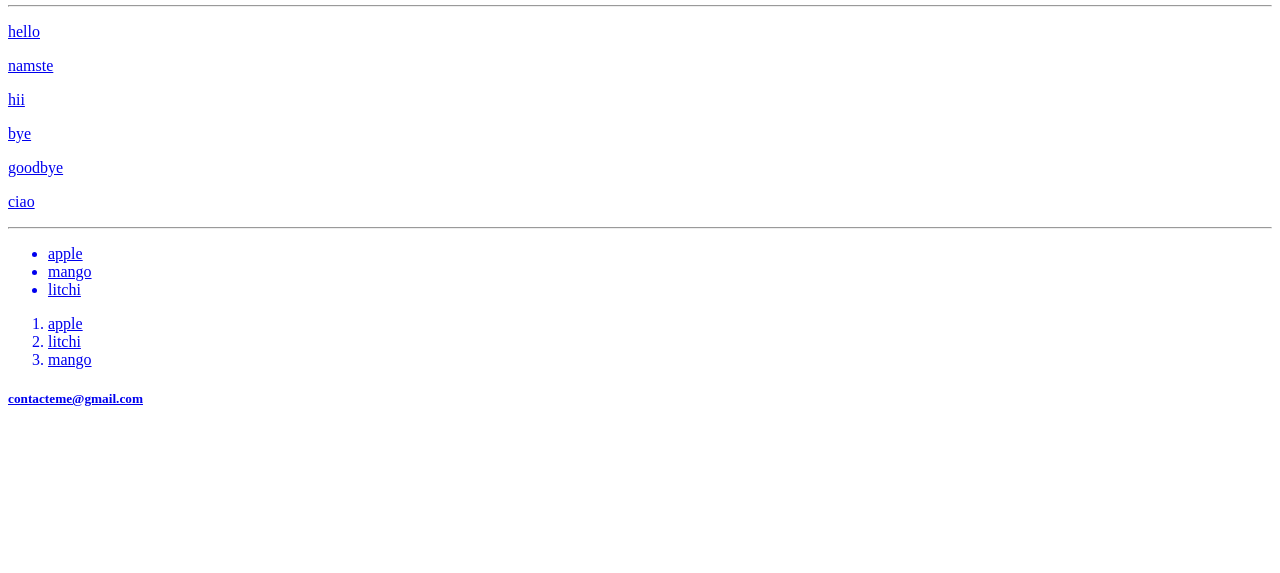
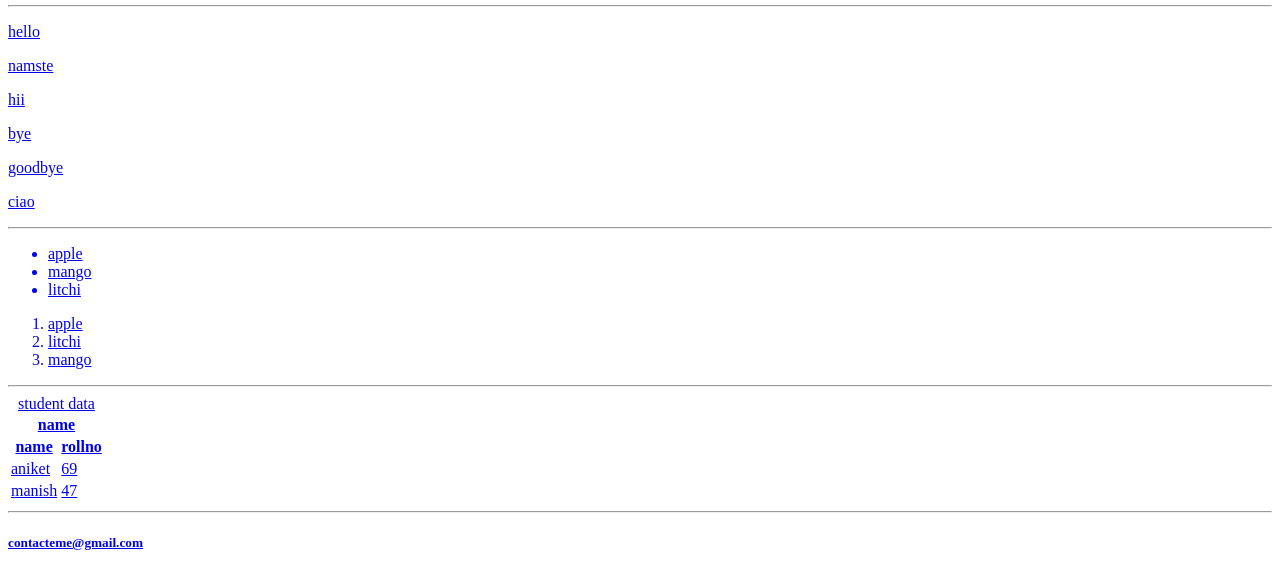
Before and after one commit to paniket69/HTML-Tutorials, a plain HTML site: page index.html in a window 1280 px wide. Shown: the part 1230-1803 px from the top of the page. Before the commit the page ends 1659 px from the top, so only its background shows below. Drawn offline with Linux system fonts and the light colour scheme.

Commit message:
table improving

```diff
--- a/index.html
+++ b/index.html
@@ -93,7 +93,30 @@
             <li>apple</li>
             <li>litchi</li>
             <li>mango</li>
-        </ol>
+        </ol><hr>
+        <!-- table in html -->
+        <table>
+          <thead>
+            <caption>student data</caption>
+            <tr>
+                <th colspan="2">name</th>
+              </tr>
+            <tr>
+              <th>name</th>
+              <th>rollno</th>
+            </tr>
+          </thead>
+          <tbody>
+            <tr>
+                <td>aniket</td>
+                <td>69</td>
+            </tr>
+            <tr>
+                <td>manish</td>
+                <td>47</td>
+            </tr>
+        </tbody>
+        </table><hr>
     </main>
     <footer>
         <h5>contacteme@gmail.com</h5>
```
